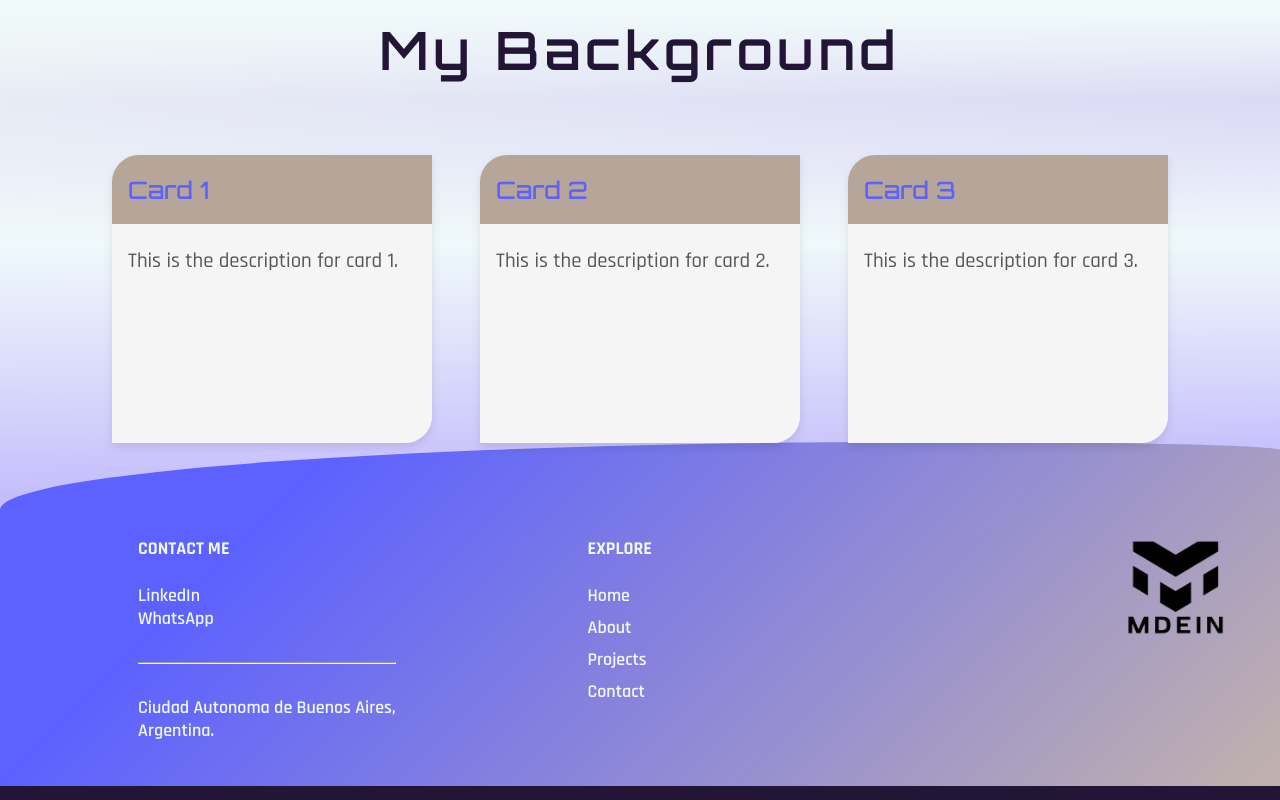
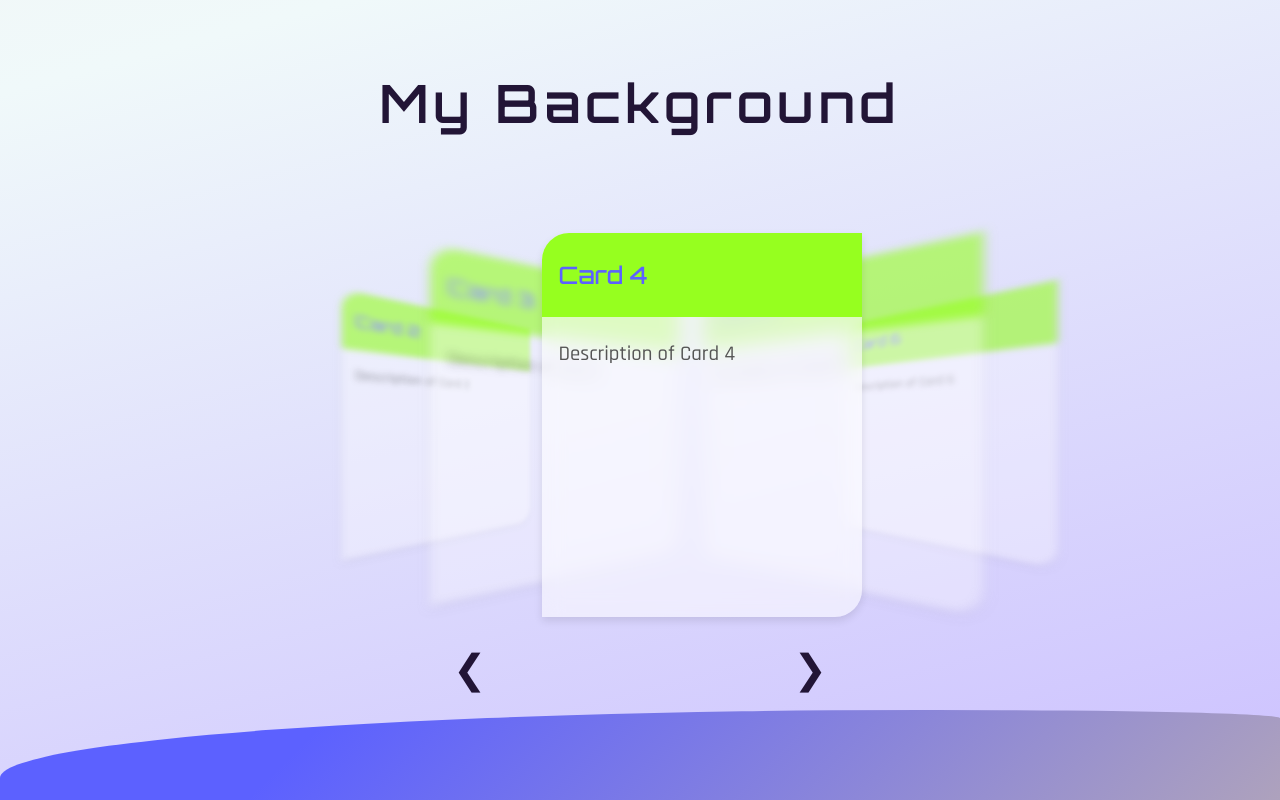
Before and after one commit to MartinDeInnocentiis/personal_portfolio, a React (Vite) app in the folder frontend/: page / in a window 1280 px wide. Shown: the part 1500-2300 px from the top of the page. Built offline with nearby package versions, Linux system fonts and the light colour scheme.

Commit message:
Developed a new slider component for the Home screen

```diff
--- a/frontend/src/components/BackgroundCard/BackgroundCard.css
+++ b/frontend/src/components/BackgroundCard/BackgroundCard.css
@@ -1,17 +1,20 @@
 .background-card {
     display: block;
     margin: 0rem 1.5rem;
-    background-color: #f5f5f5;
+    background-color: rgba(255, 255, 255, 0.555);
+    backdrop-filter: blur(10px);
+    -webkit-backdrop-filter: blur(10px);
     border-radius: 27px 0 27px 0;
     box-shadow: 0 4px 8px rgba(0, 0, 0, 0.1);
     width: 20rem;
-    height: 18rem;
+    height: 24rem;
     overflow: hidden;
 }
 
 .background-card-title-container {
-    background-color: #b6a599;
-    height: 24%;
+    background-color: #96FF1F;
+    /*#b6a599;*/
+    height: 22%;
     display: flex;
     align-items: center;
     padding: 0;
@@ -28,13 +31,12 @@
 }
 
 .background-card-description-container {
-    height: 76%;
-    background-color: #f5f5f5;
+    height: 78%;
     padding: 1% 5%;
     box-sizing: border-box;
 }
 
-.background-card-description{
+.background-card-description {
     font-weight: 500;
     font-size: 1.3rem;
     font-family: "Rajdhani", sans-serif;
--- a/frontend/src/components/BackgroundContainer/BackgroundContainer.css
+++ /dev/null
@@ -1,25 +0,0 @@
-.background-container{
-    padding: 4.2% 4%;
-    margin-bottom: -5rem;
-    background: linear-gradient(180deg, #f8feff 0% 7%,#F0F9FA 11% 17%, #c6b5a915 31%, #F0F9FA 54%, rgba(47, 0, 255, 0.253) 115%);
-    height: 63vh;
-}
-
-.background-title{
-    font-size: 3.3rem;
-    color: #221536; /*#b6a599;*/
-    font-family: "Orbitron", sans-serif;
-    font-optical-sizing: auto;
-    display: flex;
-    align-items: center;
-    justify-content: center;
-    font-weight: 600;
-    letter-spacing: 5px;
-}
-
-.background-container2 {
-    display: flex;
-    flex-wrap: wrap;
-    justify-content: center;
-    padding: 20px;
-  }
--- a/frontend/src/components/BackgroundContainer/BackgroundContainer.jsx
+++ /dev/null
@@ -1,29 +0,0 @@
-import React from 'react';
-import BackgroundCard from '../BackgroundCard/BackgroundCard';
-import './BackgroundContainer.css';
-
-function BackgroundContainer() {
-    const cardsData = [
-        { title: 'Card 1', description: 'This is the description for card 1.' },
-        { title: 'Card 2', description: 'This is the description for card 2.' },
-        { title: 'Card 3', description: 'This is the description for card 3.' },
-
-    ];
-
-    return (
-        <div className="background-container">
-            <p className='background-title'>My Background</p>
-            <div className="background-container2">
-                {cardsData.map((card, index) => (
-                    <BackgroundCard
-                        key={index}
-                        title={card.title}
-                        description={card.description}
-                    />
-                ))}
-            </div>
-        </div>
-    );
-}
-
-export default BackgroundContainer;
--- /dev/null
+++ b/frontend/src/components/SliderCards/SliderCards.css
@@ -0,0 +1,62 @@
+.slider {
+    position: relative;
+    width: 100%;
+    height: 55rem;
+    overflow: hidden;
+    display: flex;
+    justify-content: center;
+    align-items: center;
+    flex-direction: column;
+}
+
+.slides-container {
+    position: relative;
+    width: 100%;
+    height: 90%;
+    margin-left: -19%;
+    perspective: 1500px;
+}
+
+.slide {
+    position: absolute;
+    left: 50%;
+    width: 100%;
+    max-width: 20rem;
+    transition: transform 0.5s ease, opacity 0.5s ease, filter 0.5s ease;
+    transform-style: preserve-3d;
+    filter: blur(4px);
+    opacity: 0.7;
+}
+
+.slide.active {
+    z-index: 2;
+    filter: blur(0);
+    opacity: 1;
+    transform: translateX(-50%) translateZ(0);
+}
+
+.arrows-container {
+    width: 100%;
+    position: absolute;
+    display: flex;
+    justify-content: center;
+    align-items: center;
+    z-index: 3;
+    margin-top: 5rem;
+}
+
+.left-arrow, .right-arrow {
+    font-size: 2.5rem;
+    color: #221536;
+    cursor: pointer;
+    background: rgba(0, 0, 0, 0);
+    border: none;
+    padding: 6%;
+    margin: 0 6%;
+    transition: all .2s ease;
+}
+
+.left-arrow:hover, .right-arrow:hover{
+    color:#5C61FF;
+    scale: 1.1;
+}
--- /dev/null
+++ b/frontend/src/components/SliderCards/SliderCards.jsx
@@ -0,0 +1,78 @@
+import React, { useState } from 'react';
+import './SliderCards.css';
+import BackgroundCard from '../BackgroundCard/BackgroundCard';
+
+
+const SliderCards = () => {
+    const slidesData = [
+        { title: 'Card 1', description: 'Description of Card 1' },
+        { title: 'Card 2', description: 'Description of Card 2' },
+        { title: 'Card 3', description: 'Description of Card 3' },
+        { title: 'Card 4', description: 'Description of Card 4' },
+        { title: 'Card 5', description: 'Description of Card 5' },
+        { title: 'Card 6', description: 'Description of Card 6' },
+        { title: 'Card 7', description: 'Description of Card 7' }
+    ];
+
+    const [active, setActive] = useState(3);
+
+    const loadShow = () => {
+        return slidesData.map((slide, index) => {
+            let style = {};
+            if (index === active) {
+                style = { transform: `none`, zIndex: 1, filter: 'none', opacity: 1 };
+            } else if (index > active) {
+                const stt = index - active;
+                style = {
+                    transform: `translateX(${120 * stt}px) scale(${1 - 0.2 * stt}) perspective(16px) rotateY(-1deg)`,
+                    zIndex: -stt,
+                    filter: 'blur(5px)',
+                    opacity: stt > 2 ? 0 : 0.6
+                };
+            } else {
+                const stt = active - index;
+                style = {
+                    transform: `translateX(${-120 * stt}px) scale(${1 - 0.2 * stt}) perspective(16px) rotateY(1deg)`,
+                    zIndex: -stt,
+                    filter: 'blur(5px)',
+                    opacity: stt > 2 ? 0 : 0.6
+                };
+            }
+            return { ...slide, style };
+        });
+    };
+
+    const nextSlide = () => {
+        setActive(prevActive => (prevActive + 1 < slidesData.length ? prevActive + 1 : prevActive));
+    };
+
+    const prevSlide = () => {
+        setActive(prevActive => (prevActive - 1 >= 0 ? prevActive - 1 : prevActive));
+    };
+
+    const renderedSlides = loadShow();
+
+    return (
+        <section className="slider">
+            <div className="slides-container">
+
+                {renderedSlides.map((slide, index) => (
+                    <div
+                        className={index === active ? 'slide active' : 'slide'}
+                        key={index}
+                        style={slide.style}
+                    >
+                        <BackgroundCard title={slide.title} description={slide.description} />
+                    </div>
+                ))}
+
+            </div>
+            <div className='arrows-container'>
+                <button className="left-arrow" onClick={prevSlide}>&#10094;</button>
+                <button className="right-arrow" onClick={nextSlide}>&#10095;</button>
+            </div>
+        </section>
+    );
+};
+
+export default SliderCards;
--- a/frontend/src/screens/HomeScreen/HomeScreen.css
+++ b/frontend/src/screens/HomeScreen/HomeScreen.css
@@ -116,3 +116,21 @@
     font-weight: 600;
     letter-spacing: 5px;
   }
+
+.home-section3{
+  height: 80vh;
+}
+
+.background-text {
+  height: 20%;
+  margin-top: 10rem;
+  font-size: 3.3rem;
+  color: #221536; /*#96FF1F*/
+  font-family: "Orbitron", sans-serif;
+  font-optical-sizing: auto;
+  display: flex;
+  align-items: center;
+  justify-content: center;
+  font-weight: 600;
+  letter-spacing: 5px;
+}
--- a/frontend/src/screens/HomeScreen/HomeScreen.jsx
+++ b/frontend/src/screens/HomeScreen/HomeScreen.jsx
@@ -1,7 +1,8 @@
 import './HomeScreen.css'
 import TechTicker from '../../components/TechTicker/TechTicker'
 import Typewriter from '../../components/Typewriter/Typewriter'
-import BackgroundContainer from '../../components/BackgroundContainer/BackgroundContainer'
+import SliderCards from '../../components/SliderCards/SliderCards'
+
 
 const HomeScreen = () => {
   return (
@@ -29,7 +30,8 @@ const HomeScreen = () => {
 
       <div className='home-section3'>
         <div className='subcontainer-3'>
-          <BackgroundContainer />
+          <p className='background-text'>My Background</p>
+          <SliderCards />
         </div>
       </div>
     </>
```
Also changed, not shown: 1 other file (tests, documents, lock files or other folders).
